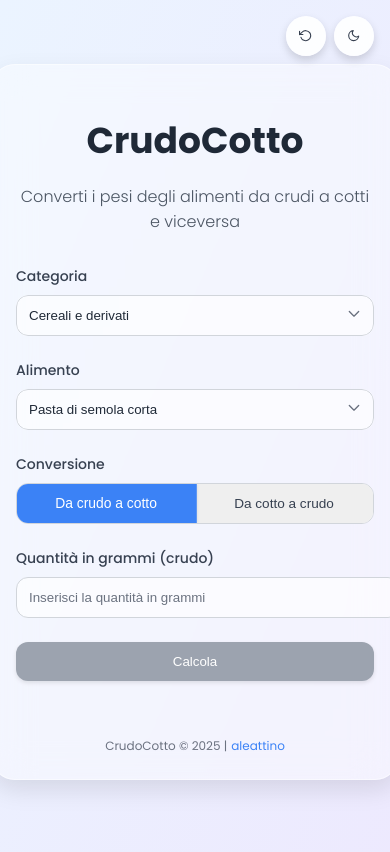
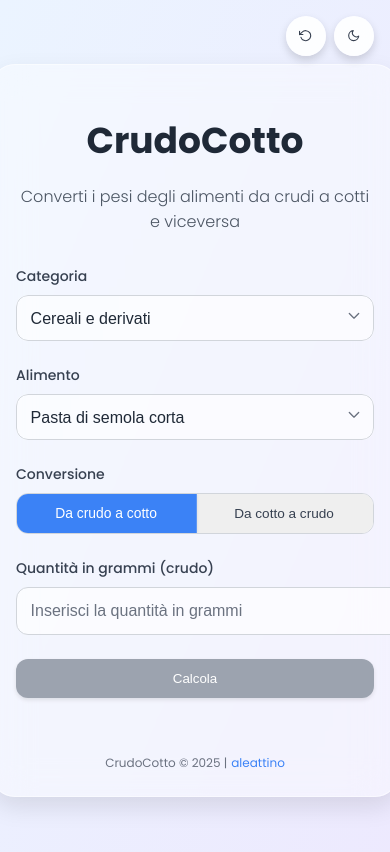
Before and after one commit to aleattino/crudocotto, a React (Create React App) app: page / in a window 390 px wide. Shown: the top 852 px of the page. Built offline with nearby package versions, Linux system fonts and the light colour scheme.

Commit message:
Risolto il problema dello zoom automatico su iOS

```diff
--- a/public/index.html
+++ b/public/index.html
@@ -2,12 +2,13 @@
 <html lang="it">
   <head>
     <meta charset="utf-8" />
-    <meta name="viewport" content="width=device-width, initial-scale=1" />
+    <meta name="viewport" content="width=device-width, initial-scale=1, maximum-scale=1, user-scalable=no" />
     <meta name="theme-color" content="#4F46E5" />
     <meta
       name="description"
       content="CrudoCotto - Converti i pesi degli alimenti da crudi a cotti e viceversa"
     />
+    <meta name="apple-mobile-web-app-capable" content="yes" />
     <link rel="preconnect" href="https://fonts.googleapis.com">
     <link rel="preconnect" href="https://fonts.gstatic.com" crossorigin>
     <link href="https://fonts.googleapis.com/css2?family=Poppins:wght@300;400;500;600;700&display=swap" rel="stylesheet">
--- a/src/styles.css
+++ b/src/styles.css
@@ -542,3 +542,35 @@ body {
     background-color: rgba(31, 41, 55, 0.9);
   }
 }
+
+/* Fix per lo zoom automatico su iOS */
+@media screen and (max-width: 768px) {
+  input, select, textarea {
+    font-size: 16px !important; /* Impedisce lo zoom automatico su iOS */
+  }
+
+  .form-input, .form-select {
+    padding: 0.85rem; /* Aumenta leggermente il padding per migliorare l'usabilità su touch */
+  }
+
+  /* Per le schermate molto piccole (iPhone SE, etc.) */
+  @media screen and (max-width: 375px) {
+    .main-card {
+      padding: 1.25rem;
+    }
+
+    .main-title {
+      font-size: 2rem;
+    }
+
+    .direction-button {
+      font-size: 0.8rem;
+      padding: 0.65rem 0.3rem;
+    }
+  }
+}
+
+/* Garantisce che la dimensione del testo non venga alterata dal browser */
+html {
+  -webkit-text-size-adjust: 100%;
+}
```
